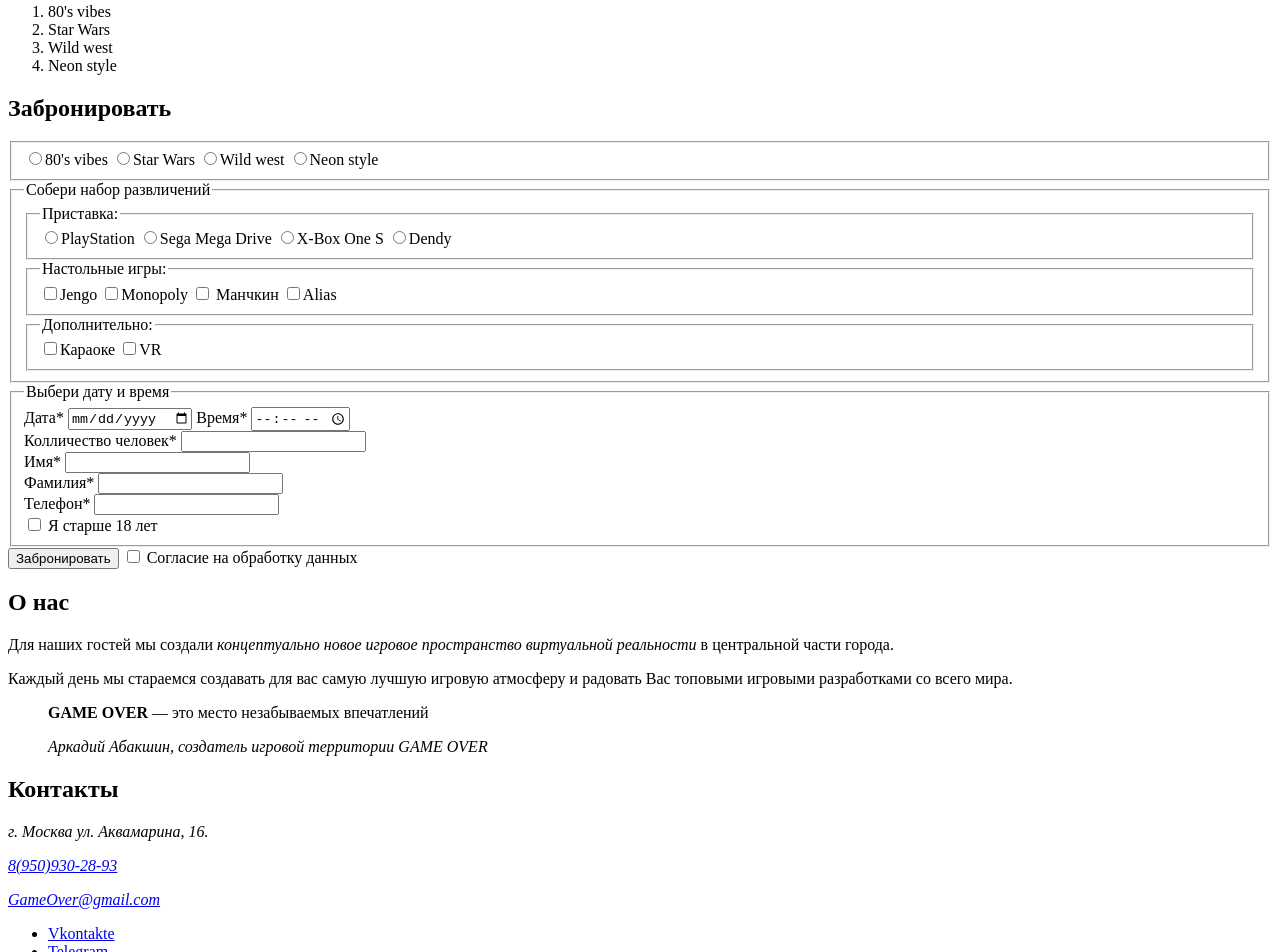
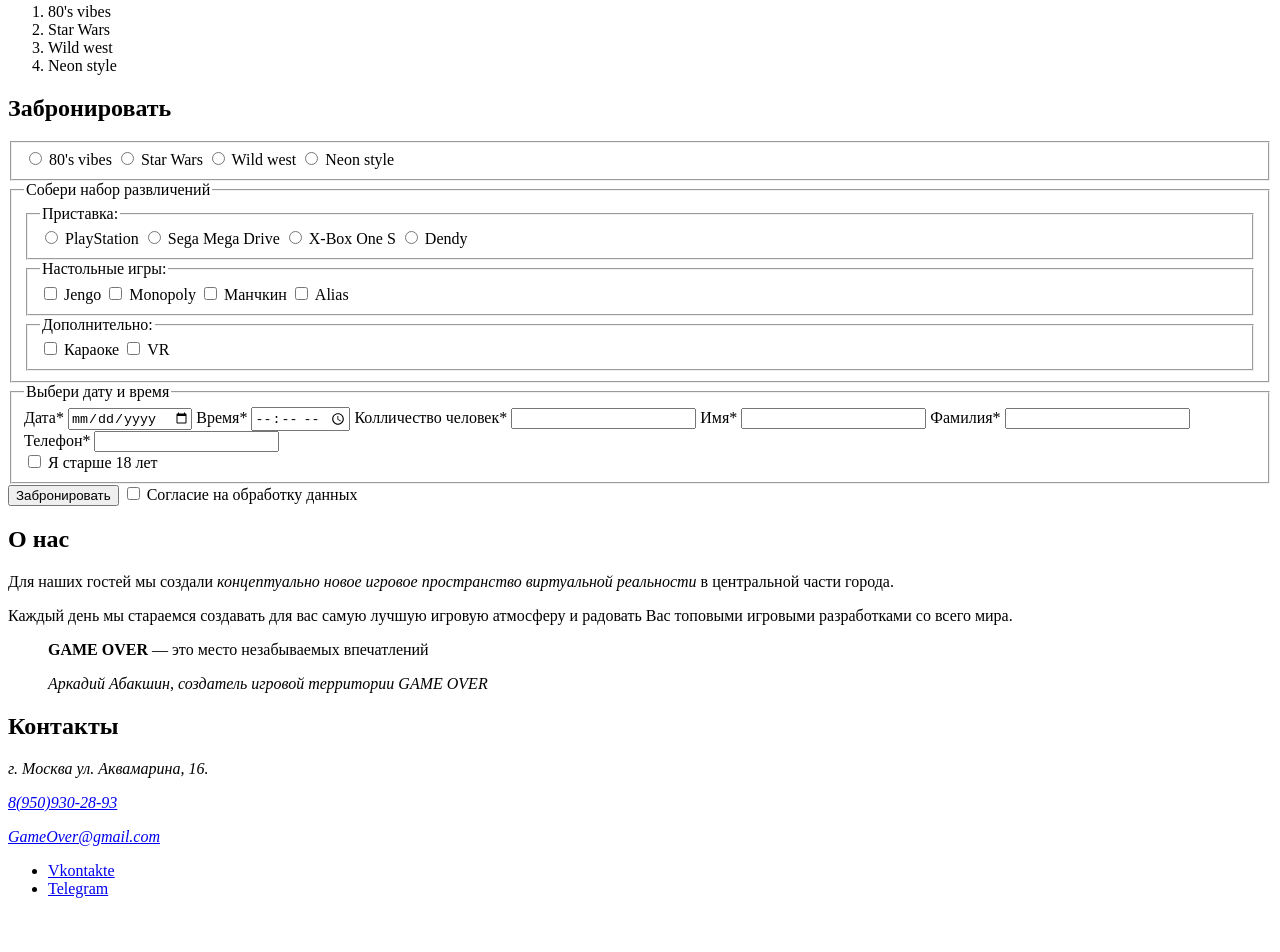
Before and after one commit to 97Maykel97/go, a plain HTML site: page index.html in a window 1280 px wide. Shown: the part 1929-2881 px from the top of the page. After the commit the page ends 2843 px from the top, so only its background shows below. Drawn offline with Linux system fonts and the light colour scheme.

Commit message:
lesson-5 correction

```diff
--- a/index.html
+++ b/index.html
@@ -117,129 +117,109 @@
 				<h2>Забронировать</h2>
 				<form method="post" action="https://jsonplaceholder.typicode.com/posts">
 					<fieldset>
-						<label
-							><input type="radio" name="hall" value="80's vibes" />80's
-							vibes</label
-						>
-						<label
-							><input type="radio" name="hall" value="Star Wars" />Star
-							Wars</label
-						>
-						<label
-							><input type="radio" name="hall" value="Wild west" />Wild
-							west</label
-						>
-						<label
-							><input type="radio" name="hall" value="Neon style" />Neon
-							style</label
-						>
+						<input type="radio" name="hall" value="80's vibes" id="Vibes80's" />
+						<label for="Vibes80's">80's vibes</label>
+						<input type="radio" name="hall" value="Star Wars" id="starWars" />
+						<label for="starWars"> Star Wars</label>
+						<input type="radio" name="hall" value="Wild west" id="wildWest" />
+						<label for="wildWest">Wild west</label>
+						<input type="radio" name="hall" value="Neon style" id="neonstyle" />
+						<label for="neonstyle">Neon style</label>
 					</fieldset>
 					<fieldset>
 						<legend>Собери набор развличений</legend>
 						<fieldset>
 							<legend>Приставка:</legend>
-							<label
-								><input
+							<input
 								type="radio"
 								name="GameConsole"
 								value="Play Station"
-								/>PlayStation
-							</label>
-							<label
-								><input
+								id="playStation"
+							/>
+							<label for="playStation">PlayStation </label>
+							<input
 								type="radio"
 								name="GameConsole"
 								value="Sega Mega
 								Drive"
-								/>Sega Mega Drive
-							</label>
-							<label>
+								id="segaMegaDrive"
+							/>
+							<label for="segaMegaDrive">Sega Mega Drive </label>
 							<input
 								type="radio"
 								name="GameConsole"
 								value="X-Box One S"
-								/>X-Box One S
-							</label>
-							<label
-								><input type="radio" name="GameConsole" value="Dendy" />Dendy
-							</label>
+								id="XBoxOneS"
+							/>
+							<label for="XBoxOneS"> X-Box One S </label>
+							<input type="radio" name="GameConsole" value="Dendy" id="dendy" />
+							<label for="dendy">Dendy </label>
 						</fieldset>
 						<fieldset>
 							<legend>Настольные игры:</legend>
-							<label
-								><input type="checkbox" name="tableGames" value="Jengo" />Jengo
-							</label>
-							<label
-								><input
+							<input
+								type="checkbox"
+								name="tableGames"
+								value="Jengo"
+								id="jengo"
+							/>
+							<label for="jengo">Jengo </label>
+							<input
 								type="checkbox"
 								name="tableGames"
 								value="Monopoly"
-								/>Monopoly</label
-							>
-							<label
-								><input type="checkbox" name="tableGames" value="Munchkin" />
-								Манчкин
-							</label>
-							<label
-								><input
+								id="monopoly"
+							/>
+							<label for="monopoly">Monopoly</label>
+							<input
+								type="checkbox"
+								name="tableGames"
+								value="Munchkin"
+								id="munchkin"
+							/>
+							<label for="munchkin"> Манчкин </label>
+							<input
 								type="checkbox"
 								name="tableGames"
 								value="Alias"
-								/>Alias</label
-							>
+								id="alias"
+							/>
+							<label for="alias">Alias</label>
 						</fieldset>
 						<fieldset>
 							<legend>Дополнительно:</legend>
-							<label
-								><input
+							<input
 								type="checkbox"
 								name="addition"
 								value="Karaoke"
-								/>Караоке</label
-							>
-							<label
-								><input type="checkbox" name="addition" value="VR" />VR</label
-							>
+								id="karaoke"
+							/>
+							<label for="karaoke">Караоке</label>
+							<input type="checkbox" name="addition" value="VR" id="vr" />
+							<label for="vr">VR</label>
 						</fieldset>
 					</fieldset>
 					<fieldset>
 						<legend>Выбери дату и время</legend>
-						<label>
-							Дата*
-							<input type="date" name="date" required
-						/></label>
-						<label>Время* <input type="time" name="time" required /></label>
+						<label for="date"> Дата* </label>
+						<input type="date" name="date" required id="date" />
+						<label for="time">Время* </label>
+						<input type="time" name="time" required id="time" />
+						<label for="persons"> Колличество человек* </label>
+						<input type="text" name="persons" required id="persons" />
+						<label for="name"> Имя* </label>
+						<input type="text" name="name" required id="name" />
+						<label for="surname"> Фамилия* </label>
+						<input type="text" name="surname" required id="surname" />
+						<label for="number"> Телефон* </label>
+						<input type="text" name="number" required id="number" />
 						<br />
-						<label>
-							Колличество человек*
-							<input type="text" name="persons" required
-						/></label>
-						<br />
-						<label>
-							Имя*
-							<input type="text" name="userName" required
-						/></label>
-						<br />
-						<label>
-							Фамилия*
-							<input type="text" name="surname" required
-						/></label>
-						<br />
-						<label>
-							Телефон*
-							<input type="text" name="number" required
-						/></label>
-						<br />
-						<label
-							><input type="checkbox" name="age" required /> Я старше 18
-							лет</label
-						>
+						<input type="checkbox" name="age" required id="age" />
+						<label for="age"> Я старше 18 лет</label>
 					</fieldset>
 					<button type="submit">Забронировать</button>
-					<label
-						><input type="checkbox" name="agree" required /> Согласие на
-						обработку данных</label
-					>
+					<input type="checkbox" name="agree" required id="agree" />
+					<label for="agree"> Согласие на обработку данных</label>
 				</form>
 			</section>
 
```
Lines whose indentation alone changed are shown as unchanged.
